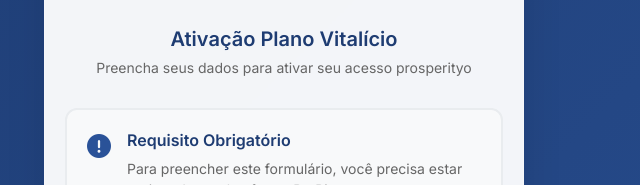
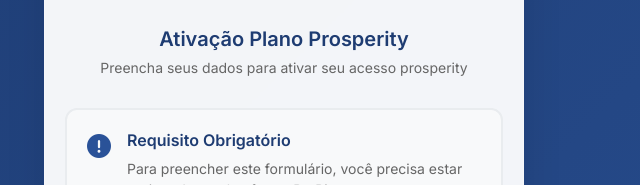
Before and after one commit to Hivenimbus/Forms-BetRiser, a plain HTML site: page index.html in a window 1280 px wide. Shown: the part 188-373 px from the top of the page, 356-996 px from the left. Drawn offline with nearby package versions, Linux system fonts and the light colour scheme.

Commit message:
Update index.html

```diff
--- a/index.html
+++ b/index.html
@@ -21,8 +21,8 @@
 
             <form id="betriser-form" class="form">
                 <div class="form-header">
-                    <h2>Ativação Plano Vitalício</h2>
-                    <p>Preencha seus dados para ativar seu acesso prosperityo</p>
+                    <h2>Ativação Plano Prosperity</h2>
+                    <p>Preencha seus dados para ativar seu acesso prosperity</p>
                 </div>
 
                 <div class="registration-requirement">
```
